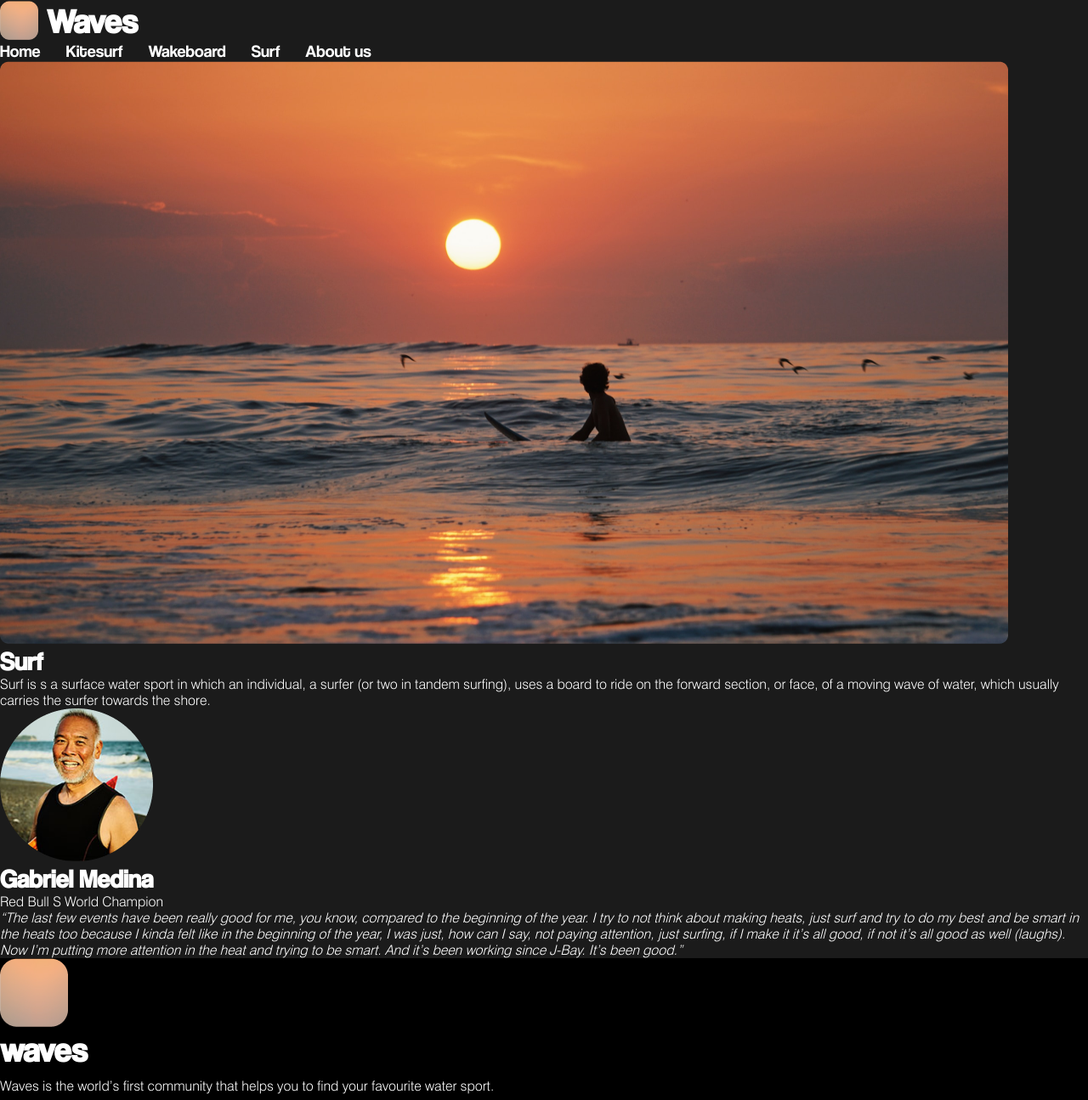
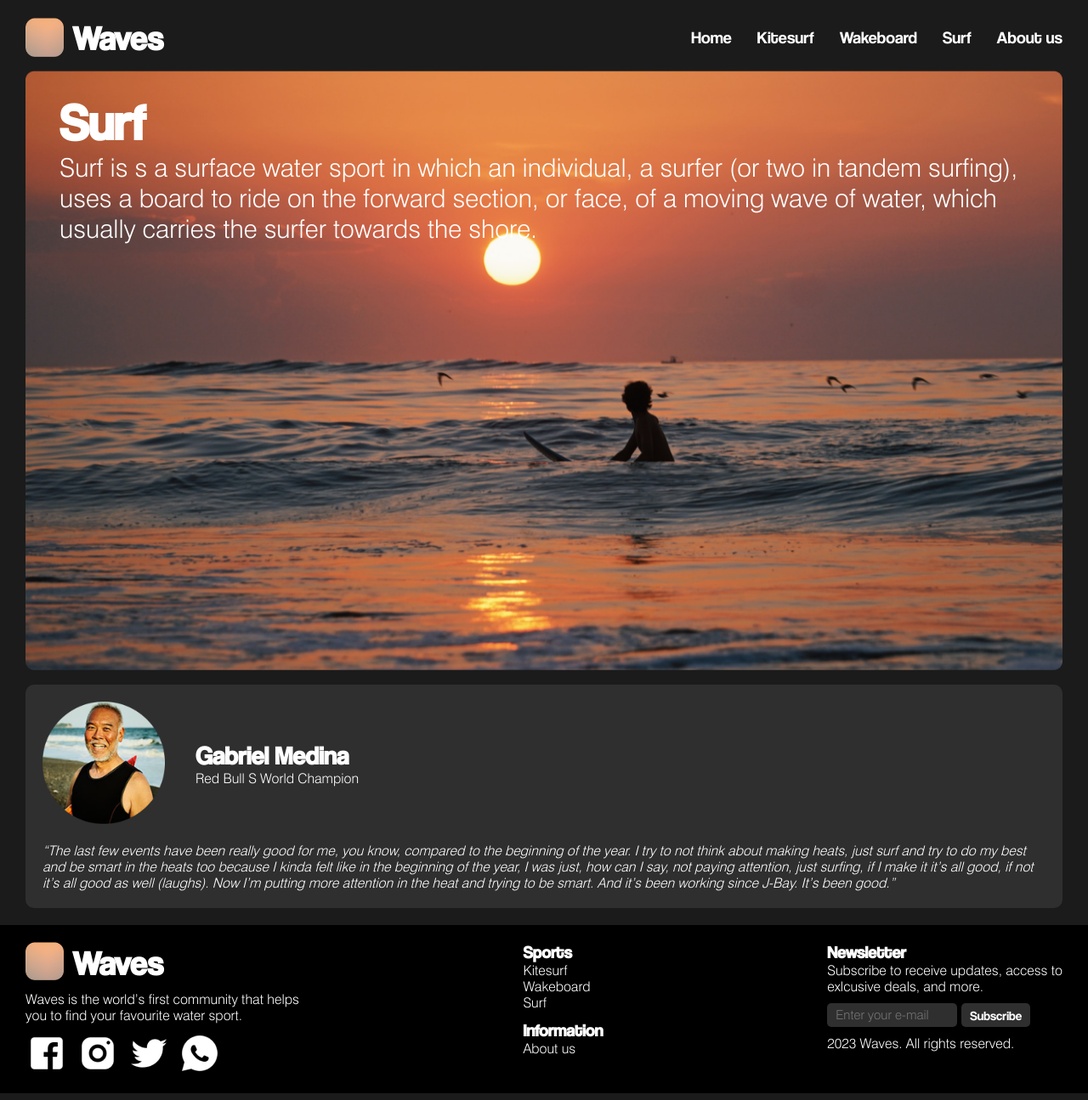
Before and after one commit to ivanbearzotti/Waves, a plain HTML site: page pages/surf.html in a window 1280 px wide. Shown: the top 1295 px of the page at 85% size. Drawn offline with Linux system fonts and the light colour scheme.

Commit message:
Se agrega grid al main de las pages kitesurf, wakeboard y surf y se les asigna estilos

```diff
--- a/css/style.css
+++ b/css/style.css
@@ -242,6 +242,43 @@
     padding: 0 10px;
 }
 
+/* OTHER PAGES */
+
+.main-grid-pages{
+    display: grid;
+    grid-template-rows: repeat(2, auto);
+    grid-template-columns: repeat(1, 1fr);
+    grid-template-areas:
+    "explicacion"
+    "articulo";
+    margin: 1.5rem 3rem 2rem 3rem;
+    gap: 1.5rem;
+}
+
+.explicacion{
+    grid-area: explicacion;
+}
+
+.articulo{
+    grid-area: articulo;
+    background-color: #2f2f2f;
+    border-radius: 1rem;
+    padding: 2rem;
+}
+
+.avatar-datos{
+    display: flex;
+    align-items: center;
+}
+
+.avatar img{
+    width: 80%;
+}
+
+.entrevista{
+    margin-top: 2rem;
+}
+
 /* MEDIA QUERYS */
 
 @media(max-width: 768px){
--- a/pages/surf.html
+++ b/pages/surf.html
@@ -12,26 +12,26 @@
 </head>
 <body>
     <header>
-        <div class="header-container">
+        <div class="header-grid">
             <div class="logo-container">
                 <img src="../assets/img/index/logo.png" alt="Waves's logo">
                 <a href=""><h1>Waves</h1></a>
             </div>
-            <nav>
+            <nav class="nav">
                 <ul class="navbar">
                     <li><a href="../index.html">Home</a></li>
-                    <li><a href="kitesurf.html">Kitesurf</a></li>
-                    <li><a href="wakeboard.html">Wakeboard</a></li>
-                    <li><a href="surf.html">Surf</a></li>
-                    <li><a href="aboutus.html">About us</a></li>
+                    <li><a href="./kitesurf.html">Kitesurf</a></li>
+                    <li><a href="./wakeboard.html">Wakeboard</a></li>
+                    <li><a href="./surf.html">Surf</a></li>
+                    <li><a href="./aboutus.html">About us</a></li>
                 </ul>
             </nav>
         </div>
     </header>
 
     <main>
-        <div class="main-container">
-            <section class="explicacion">
+        <div class="main-grid-pages">
+            <section class="explicacion banner">
                 <img src="../assets/img/surf/surf.png" alt="Surfer">
                 <h2>Surf</h2>
                 <p>Surf is s a surface water sport in which an individual, a surfer (or two in tandem surfing), uses a board to ride on the forward section, or face, of a moving wave of water, which usually carries the surfer towards the shore.</p>
@@ -54,13 +54,14 @@
     </main>
 
     <footer>
-        <div class="columna1-container">
-            <div class="logo-footer">
+        <div class="footer-grid">
+            <div class="information">
+                <div class="logo-container">
                     <a href="../index.html"><img src="../assets/img/index/logo.png" alt="Wave's logo"></a>
-                <a href="../index.html"><h1>waves</h1></a>
+                    <a href="../index.html"><h1>Waves</h1></a>
                 </div>
                 <div class="descripcion-footer">
-                <p>Waves is the world’s first community that helps you to find your favourite water sport.</p>
+                    <p>Waves is the world’s first community that helps <br> you to find your favourite water sport.</p>
                 </div>
                 <div class="redes-footer">
                     <a href=""><img src="../assets/img/iconos/Facebook.png" alt="Facebook"></a>
@@ -69,26 +70,30 @@
                     <a href=""><img src="../assets/img/iconos/WhatsApp.png" alt="WhatsApp"></a>
                 </div>
             </div>
-        <div class="columna2-footer">
+            <div class="pages">
+                <div class="fila-sports">
                     <h3>Sports</h3>
                     <a href="./kitesurf.html"><p>Kitesurf</p></a>
                     <a href="./wakeboard.html"><p>Wakeboard</p></a>
                     <a href="./surf.html"><p>Surf</p></a>
+                </div>
+                <br>
+                <div class="fila-infomation">
                     <h3>Information</h3>
                     <a href="./aboutus.html"><p>About us</p></a>
                 </div>
-        <div class="columna3-footer">
+            </div>
+            <div class="newsletter">
                 <h3>Newsletter</h3>
-            <p>Subscribe to receive updates, access to exlcusive deals, and more.</p>
-            <div class="formulario">
-                <form action="">
+                <p>Subscribe to receive updates, access to <br> exlcusive deals, and more.</p>
+                <div>
+                    <form class="formulario" action="">
                         <input type="email" placeholder="Enter your e-mail" required>
                         <button type="submit">Subscribe</button>
                     </form>
                 </div>
-            <div class="copyright">
-                <img src="../assets/img/iconos/Copyright.png" alt="Copyright">
                 <p>2023 Waves. All rights reserved.</p>
+            </div>
             </div>
         </div>
     </footer>
```
Also changed, not shown: pages/aboutus.html (+22 -17 lines), pages/kitesurf.html (+24 -19 lines), pages/wakeboard.html (+24 -19 lines). Lines whose indentation alone changed are shown as unchanged.
